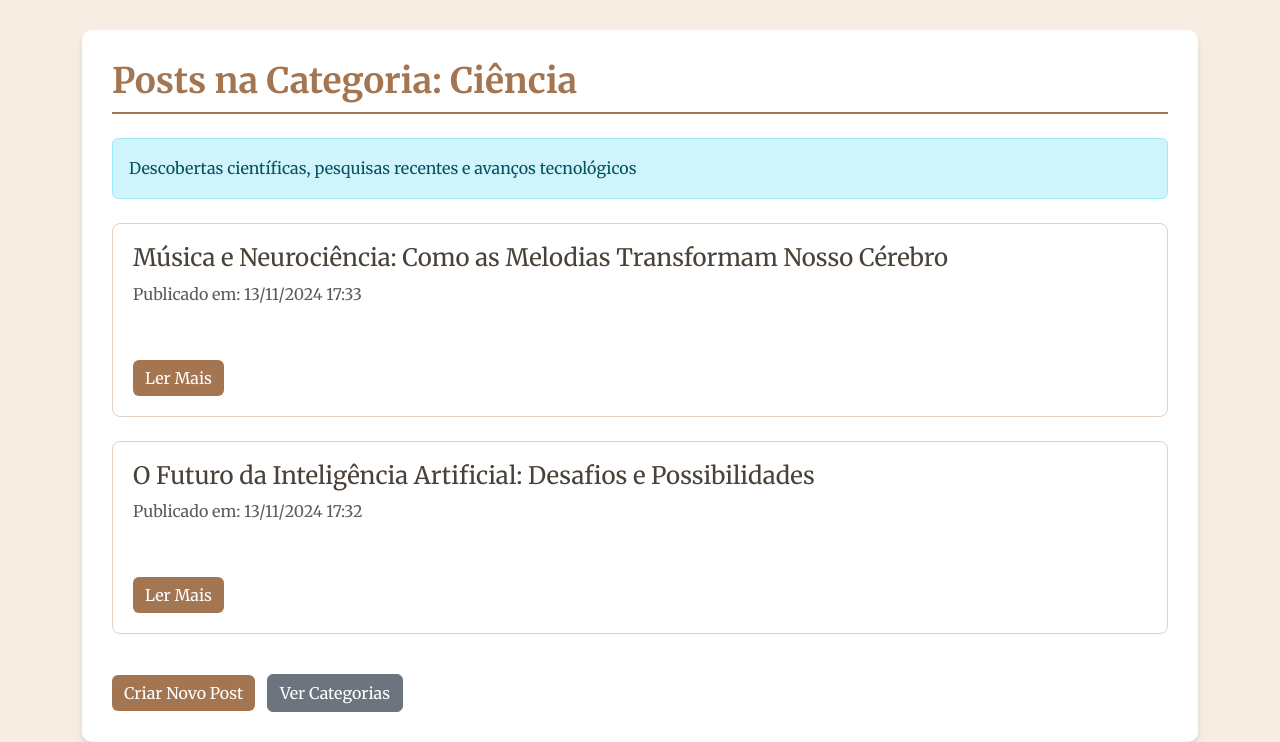
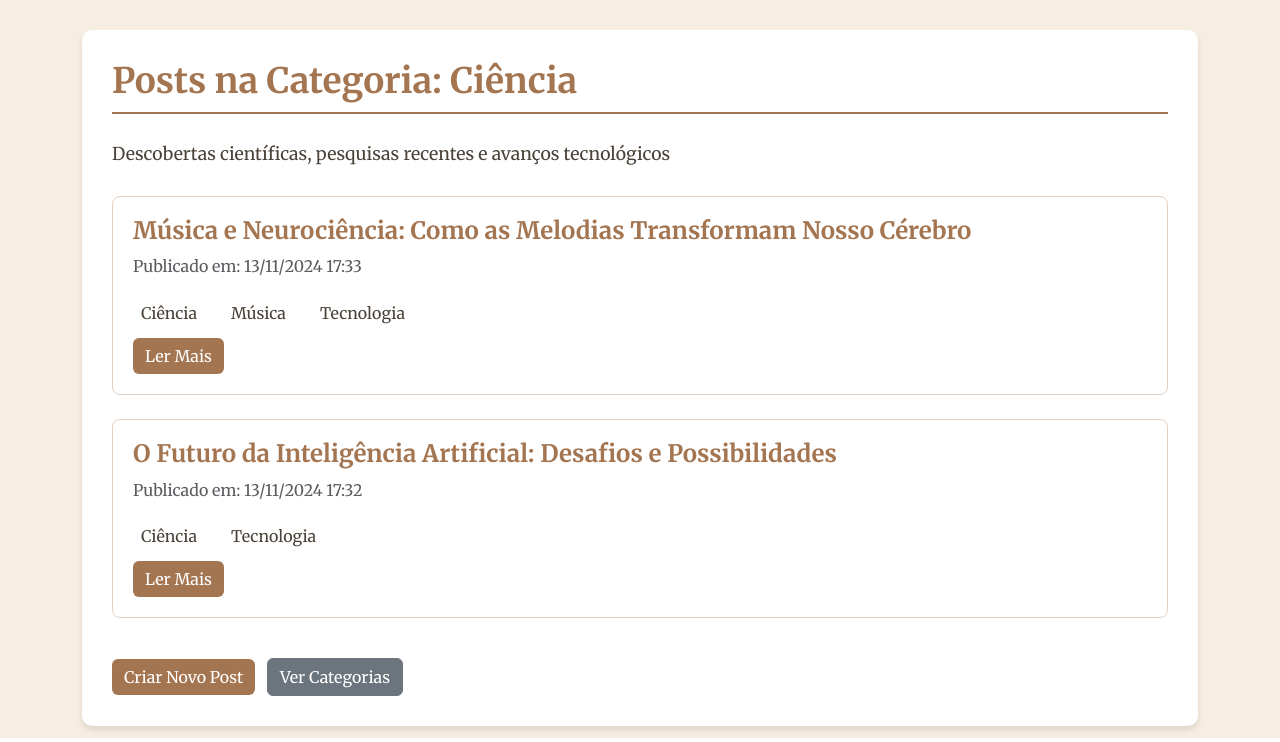
Before and after one commit to mogab12/Blog-do-Mogab, a Django app: page /categoria/2/ in a window 1280 px wide. Shown: the part 62-804 px from the top of the page. Run offline with Django 4.2, Linux system fonts and the light colour scheme; data comes from the database, SQL or seed files in the repository; both versions use the stored data as it was after the commit; some libraries are stand-ins or nearby versions.

Commit message:
Implementação das categorias nos posts do blog

```diff
--- a/blog/views.py
+++ b/blog/views.py
@@ -103,6 +103,7 @@
     model = Post
     template_name = 'blog/lista_posts.html'
     context_object_name = 'posts'
+    ordering = ['-data_postagem']
 
     def get_queryset(self):
         categoria = get_object_or_404(Category, pk=self.kwargs['pk'])
--- a/static/css/vintage.css
+++ b/static/css/vintage.css
@@ -103,3 +103,21 @@
     padding-bottom: 10px;
     font-size: 0.95rem;
 }
+.categorias {
+    display: flex;
+    align-items: center;
+    gap: 10px;
+}
+
+.categorias a {
+    color: #4A4238;
+    text-decoration: none;
+    padding: 3px 8px;
+    border-radius: 4px;
+    transition: all 0.3s ease;
+}
+
+.categorias a:hover {
+    background-color: #A47551;
+    color: #FFFFFF;
+}
--- a/templates/blog/detalhe_post.html
+++ b/templates/blog/detalhe_post.html
@@ -17,7 +17,7 @@
             <div class="categorias mt-2">
                 <strong>Categorias:</strong>
                 {% for categoria in post.categorias.all %}
-                <a href="{% url 'detalhe_categoria' categoria.pk %}" class="badge bg-vintage me-2">
+                <a href="{% url 'detalhe_categoria' categoria.pk %}">
                     {{ categoria.nome }}
                 </a>
                 {% endfor %}
--- a/templates/blog/lista_posts.html
+++ b/templates/blog/lista_posts.html
@@ -9,9 +9,9 @@
     <h1 class="blog-title mb-4">Últimos Posts</h1>
     {% endif %}
 
-    {% if categoria %}
-    <div class="alert alert-info mb-4">
-        {{ categoria.descricao }}
+    {% if categoria and categoria.descricao %}
+    <div class="categoria-descricao mb-4">
+        <p class="post-content">{{ categoria.descricao }}</p>
     </div>
     {% endif %}
 
@@ -19,7 +19,9 @@
         {% for post in posts %}
             <div class="col-md-12">
                 <div class="blog-post-card mb-4">
-                    <h2 class="h4">{{ post.titulo }}</h2>
+                    <h2 class="h4">
+                        <strong style="color: #A47551;">{{ post.titulo }}</strong>
+                    </h2>
                     <p class="text-muted">
                         Publicado em: {{ post.data_postagem|date:"d/m/Y H:i" }}
                     </p>
@@ -27,7 +29,7 @@
                     {% if post.categorias.all %}
                     <div class="categorias mb-2">
                         {% for categoria in post.categorias.all %}
-                        <a href="{% url 'detalhe_categoria' categoria.pk %}" class="badge bg-vintage me-2">
+                        <a href="{% url 'detalhe_categoria' categoria.pk %}" class="badge-vintage-count me-2">
                             {{ categoria.nome }}
                         </a>
                         {% endfor %}
@@ -53,3 +55,28 @@
         </a>
     </div>
 {% endblock %}
+
+{% block extra_css %}
+<style>
+    .categoria-descricao {
+        color: #4A4238;
+        border-bottom: 1px solid #E2D1C3;
+        padding-bottom: 15px;
+        margin-bottom: 20px;
+    }
+
+    .badge-vintage-count {
+        background-color: #E2D1C3;
+        color: #4A4238;
+        padding: 3px 8px;
+        border-radius: 4px;
+        text-decoration: none;
+        display: inline-block;
+    }
+
+    .badge-vintage-count:hover {
+        background-color: #A47551;
+        color: #FFFFFF;
+    }
+</style>
+{% endblock %}
```
Also changed, not shown: blog/forms.py (+9 -2 lines), templates/blog/criar_post.html (+28 -1 lines), templates/blog/lista_categorias.html (+20 -3 lines), db.sqlite3.
